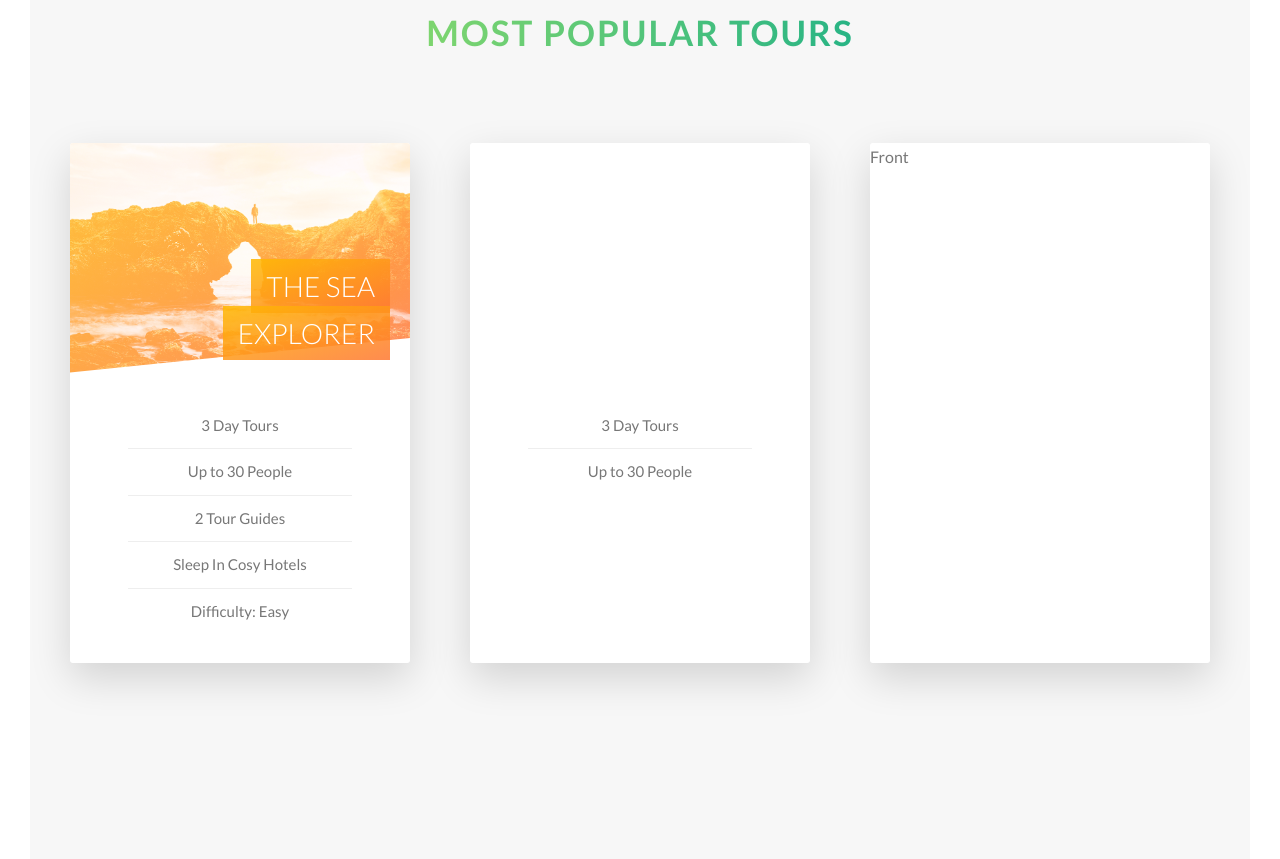
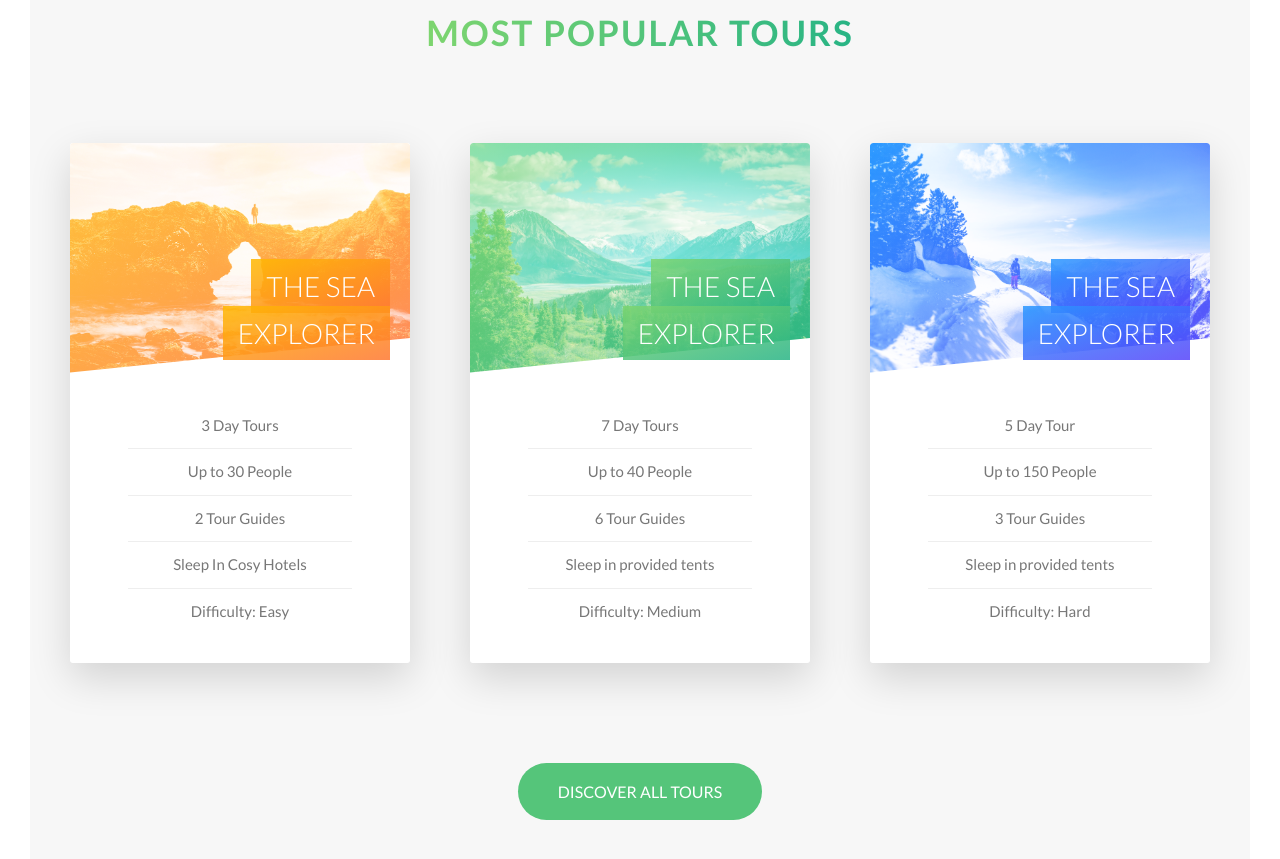
Before and after one commit to njays/Natours, a website: page index.html in a window 1280 px wide. Shown: the part 2305-3164 px from the top of the page. Drawn offline with Linux system fonts and the light colour scheme.

Commit message:
finished card

```diff
--- a/index.html
+++ b/index.html
@@ -118,7 +118,13 @@
                             </div>
                         </div>
                         <div class="card__side card__side--back card__side--back-1">
-                                Back
+                                <div class="card__cta">
+                                    <div class="card__price-box">
+                                        <p class="card__price-only">Only</p>
+                                        <p class="card__price-value">£270</p>
+                                    </div>
+                                    <a href="#" class="btn btn--white">Book Now!</a>
+                                </div>
                         </div>
 
                    </div>
@@ -126,35 +132,67 @@
                 <div class="col-1-of-3">
                     <div class="card">
                         <div class="card__side card__side--front">
-                            <div class="card__picture card__picture__--1">
+                            <div class="card__picture card__picture--2">
                                 &nbsp;
                             </div>
                             <div class="card__heading">
-                                Heading
+                                <span class="card__heading-span card__heading-span--2">The Sea Explorer</span>
                             </div>
                             <div class="card__details">
                                 <ul>
-                                    <li>3 Day Tours</li>
-                                    <li>Up to 30 People</li>
+                                    <li>7 Day Tours</li>
+                                    <li>Up to 40 People</li>
+                                    <li>6 Tour Guides</li>
+                                    <li>Sleep in provided tents</li>
+                                    <li>Difficulty: Medium</li>
                                 </ul>
                             </div>
                         </div>
                         <div class="card__side card__side--back card__side--back-2">
-                            Back
+                            <div class="card__cta">
+                                    <div class="card__price-box">
+                                        <p class="card__price-only">Only</p>
+                                        <p class="card__price-value">£497</p>
+                                    </div>
+                                    <a href="#" class="btn btn--white">Book Now!</a>
+                                </div>
                         </div>
                 </div>
                 </div>
                 <div class="col-1-of-3">
                     <div class="card">
                         <div class="card__side card__side--front">
-                            Front
+                               <div class="card__picture card__picture--3">
+                                &nbsp;
+                            </div>
+                            <div class="card__heading">
+                                <span class="card__heading-span card__heading-span--3">The Sea Explorer</span>
+                            </div>
+                            <div class="card__details">
+                                <ul>
+                                    <li>5 Day Tour</li>
+                                    <li>Up to 150 People</li>
+                                    <li>3 Tour Guides</li>
+                                    <li>Sleep in provided tents</li>
+                                    <li>Difficulty: Hard</li>
+                                </ul>
+                            </div>
                         </div>
                         <div class="card__side card__side--back card__side--back-3">
-                            Back
+                            <div class="card__cta">
+                                    <div class="card__price-box">
+                                        <p class="card__price-only">Only</p>
+                                        <p class="card__price-value">£897</p>
+                                    </div>
+                                    <a href="#" class="btn btn--white">Book Now!</a>
+                                </div>
                         </div>
                     </div>
                 </div>
             </div>
+                <div class="u-center-text u-margin-top-huge">
+                <a href="#" class="btn btn--green">Discover All Tours</a>
+                </div>
             </section>
         </main>
 
--- a/sass/base/_utilities.scss
+++ b/sass/base/_utilities.scss
@@ -14,3 +14,11 @@
 .u-margin-bottom-small {
 	margin-bottom: 1.5rem;
 }
+
+.u-margin-top-big {
+	margin-top: 8rem;
+}
+
+.u-margin-top-huge {
+	margin-top: 10rem;
+}
--- a/sass/components/_button.scss
+++ b/sass/components/_button.scss
@@ -14,6 +14,11 @@
 	&--white{
 		background-color:$color-white;
 		color: $color-grey-dark;
+	}
+
+	&--green {
+		background-color:$color-primary;
+		color: $color-white;
 	}
 
 	&:hover{
--- a/sass/components/card.scss
+++ b/sass/components/card.scss
@@ -53,15 +53,18 @@
 		background-blend-mode: screen;
 		-webkit-clip-path: polygon(0 0, 100% 0, 100% 85%, 0% 100%);
 		clip-path: polygon(0 0, 100% 0, 100% 85%, 0% 100%);
+		border-top-left-radius: 3px;
+		border-top-right-radius: 3px;
 
 		&--1 {
 			background-image: linear-gradient(to right bottom, $color-secondary-light, $color-secondary-dark), url(../img/nat-5.jpg);
 		}
 		&--2 {
-			background-image: url(../img/nat-5.jpg);
+			background-image: linear-gradient(to right bottom, $color-primary-light, $color-primary-dark), url(../img/nat-6.jpg);
 		}
 		&--3 {
-			background-image: url(../img/nat-5.jpg);
+			background-image: linear-gradient(to right bottom, $color-tertiary-light, $color-tertiary-dark), url(../img/nat-7.jpg);
+
 		}
 	}
 
@@ -86,6 +89,14 @@
 		&--1 {
 			background-image: linear-gradient(to right bottom, rgba($color-secondary-light, .85), rgba($color-secondary-dark, .85));
 		}
+
+		&--2 {
+			background-image: linear-gradient(to right bottom, rgba($color-primary-light, .85), rgba($color-primary-dark, .85));
+		}
+
+		&--3 {
+			background-image: linear-gradient(to right bottom, rgba($color-tertiary-light, .85), rgba($color-tertiary-dark, .85));
+		}
 	}
 
 	&__details {
@@ -106,4 +117,29 @@
 			}
 		}
 	}
+
+	&__cta {
+		position: absolute;
+		top: 50%;
+		left: 50%;
+		transform: translate(-50%, -50%);
+		width: 90%;
+		text-align: center;
+	}
+
+	&__price-box {
+		text-align: center;
+		color: white;
+		margin-bottom: 8rem;
+	}
+
+	&__price-only {
+		font-size: 1.4rem;
+		text-transform: uppercase;
+	}
+
+	&__price-value {
+		font-size: 6rem;
+		font-weight: 100;
+	}
 }
--- a/sass/pages/_home.scss
+++ b/sass/pages/_home.scss
@@ -19,6 +19,6 @@
 
 .section-tours {
 	background-color: $color-grey-light1;
-	padding: 25rem 0 50rem 0;
+	padding: 25rem 0 15rem 0;
 	margin-top: -10rem;
 }
```
Also changed, not shown: css/style.css.
